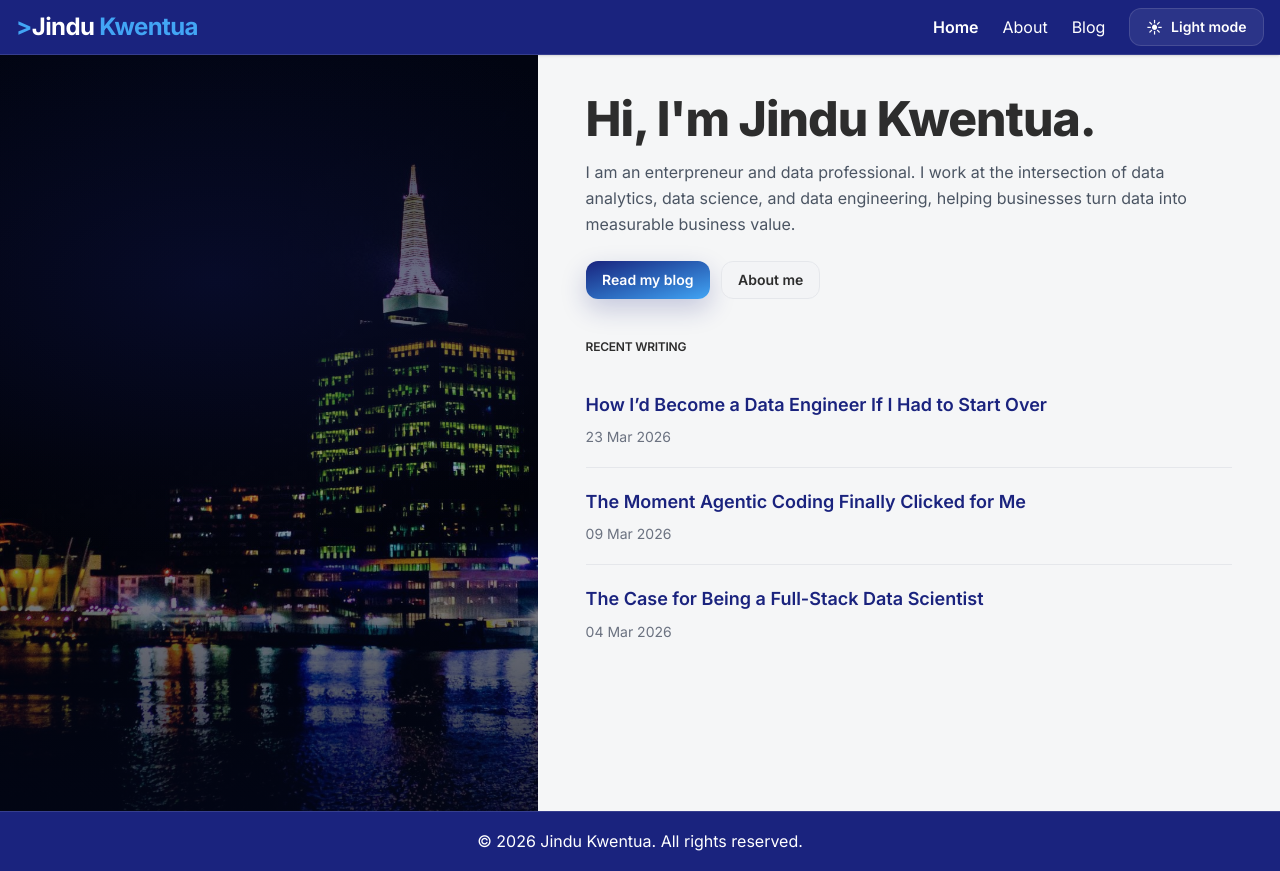
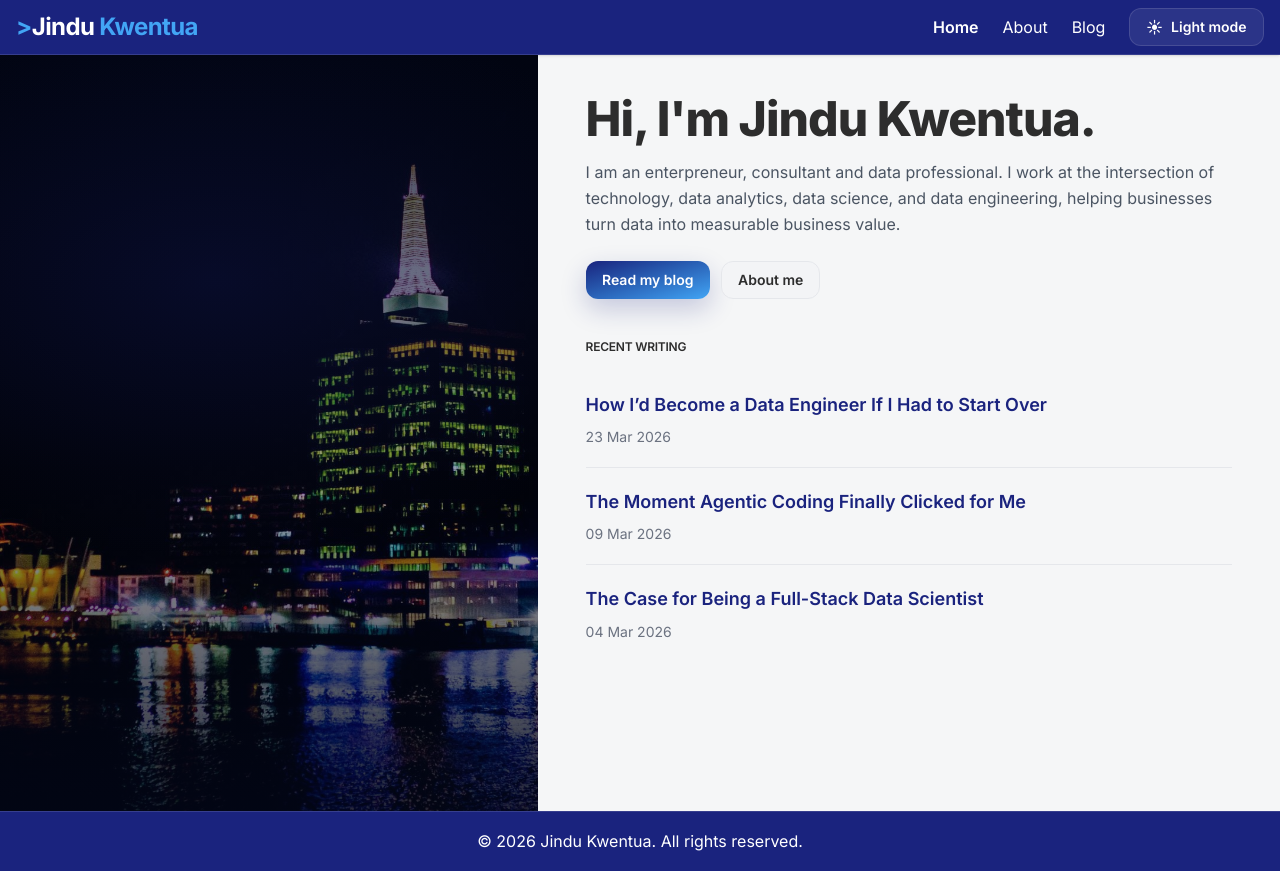
Before and after one commit to jindukwentua/blog, a Next.js app: page / in a window 1280 px wide. Built offline with nearby package versions, Linux system fonts and the light colour scheme.

Commit message:
cosmetic chnages to hpage

```diff
--- a/src/app/page.tsx
+++ b/src/app/page.tsx
@@ -87,7 +87,7 @@ export default async function Home() {
                   Hi, I&apos;m Jindu Kwentua.
                 </h1>
                   <p className="text-[var(--muted)] mt-4 leading-relaxed">
-                  I am an enterpreneur and data professional. I work at the intersection of data analytics, data science, and data engineering, helping businesses turn data into measurable business value.
+                  I am an enterpreneur, consultant and data professional. I work at the intersection of technology, data analytics, data science, and data engineering, helping businesses turn data into measurable business value.
                 </p>
                 <div className="flex flex-wrap gap-3 mt-6">
                   <Button href="/blog" variant="primary">
```
